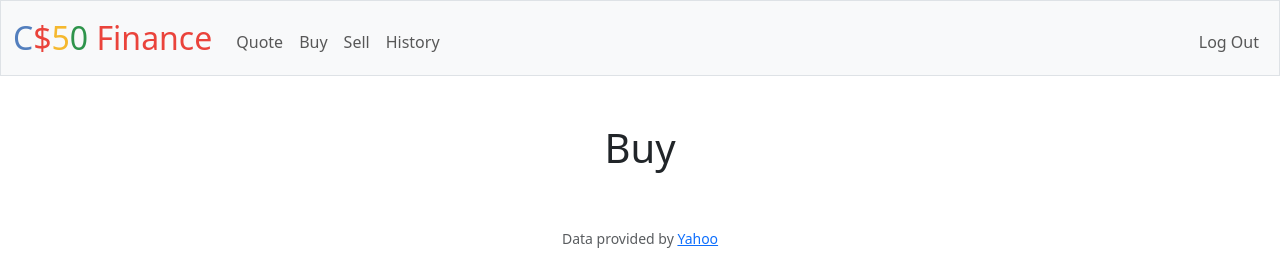
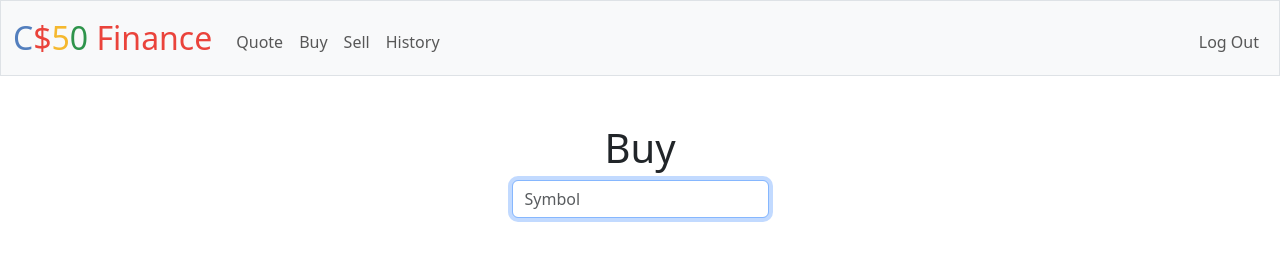
Before and after one commit to sevensora/bored, a Flask app: page /buy in a window 1280 px wide. Shown: the top 262 px of the page. Run offline with Flask 3, Linux system fonts and the light colour scheme; a user stored in the database is signed in; some libraries are stand-ins or nearby versions.

Commit message:
Tue, Apr 23, 2024, 11:16 PM +10:00

```diff
--- a/finance/templates/buy.html
+++ b/finance/templates/buy.html
@@ -8,6 +8,10 @@
 
     <h1>Buy</h1>
     <form action="/buy" method="post">
-        <form action="mb-3"></form>
+        <form action="mb-3">
+            <div class="mb-3">
+                <input autocomplete="off" autofocus class="form-control mx-auto w-auto" name="symbol" placeholder="Symbol"
+            </div>
+        </form>
 
 {% endblock %}
```
